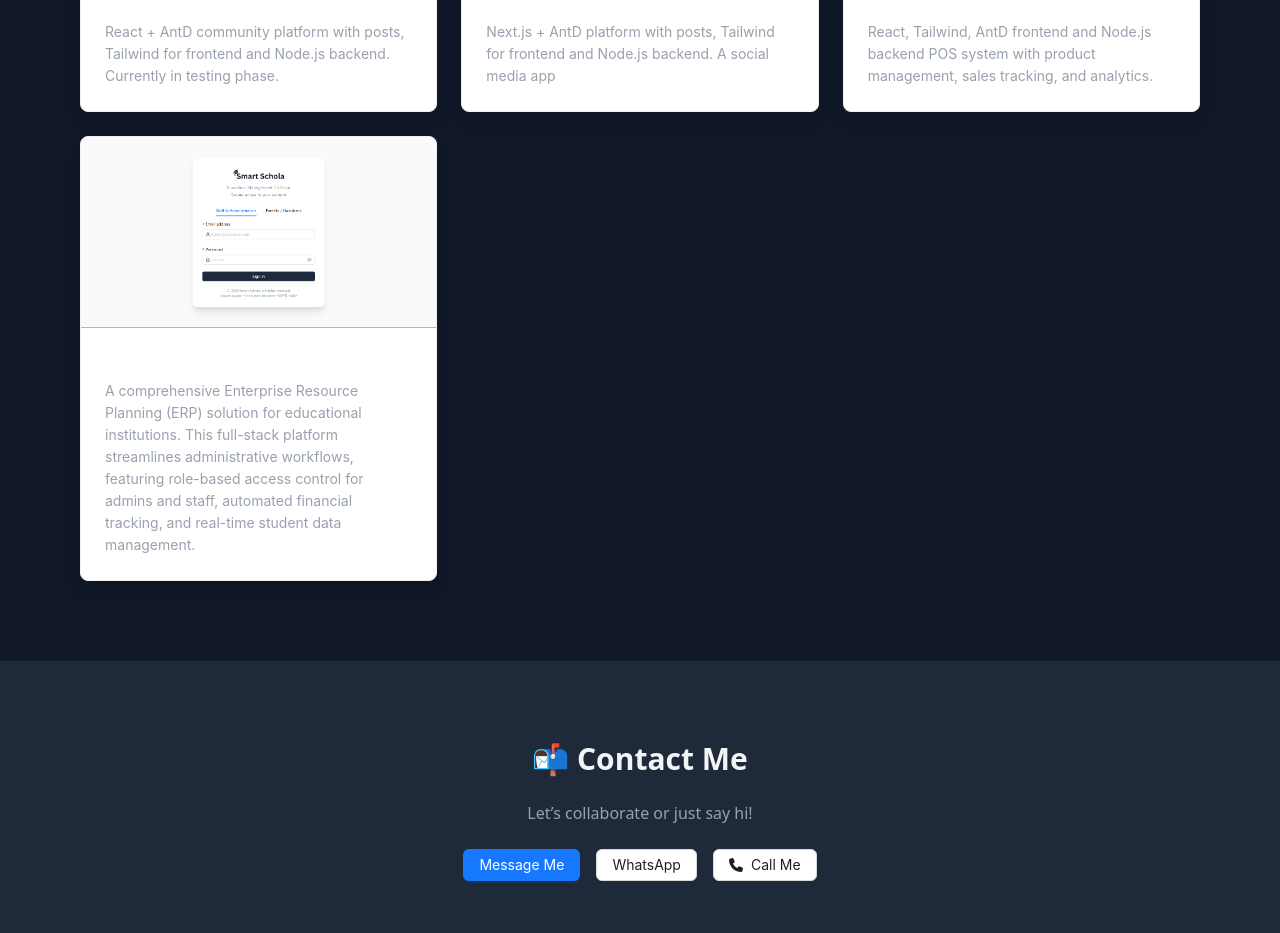
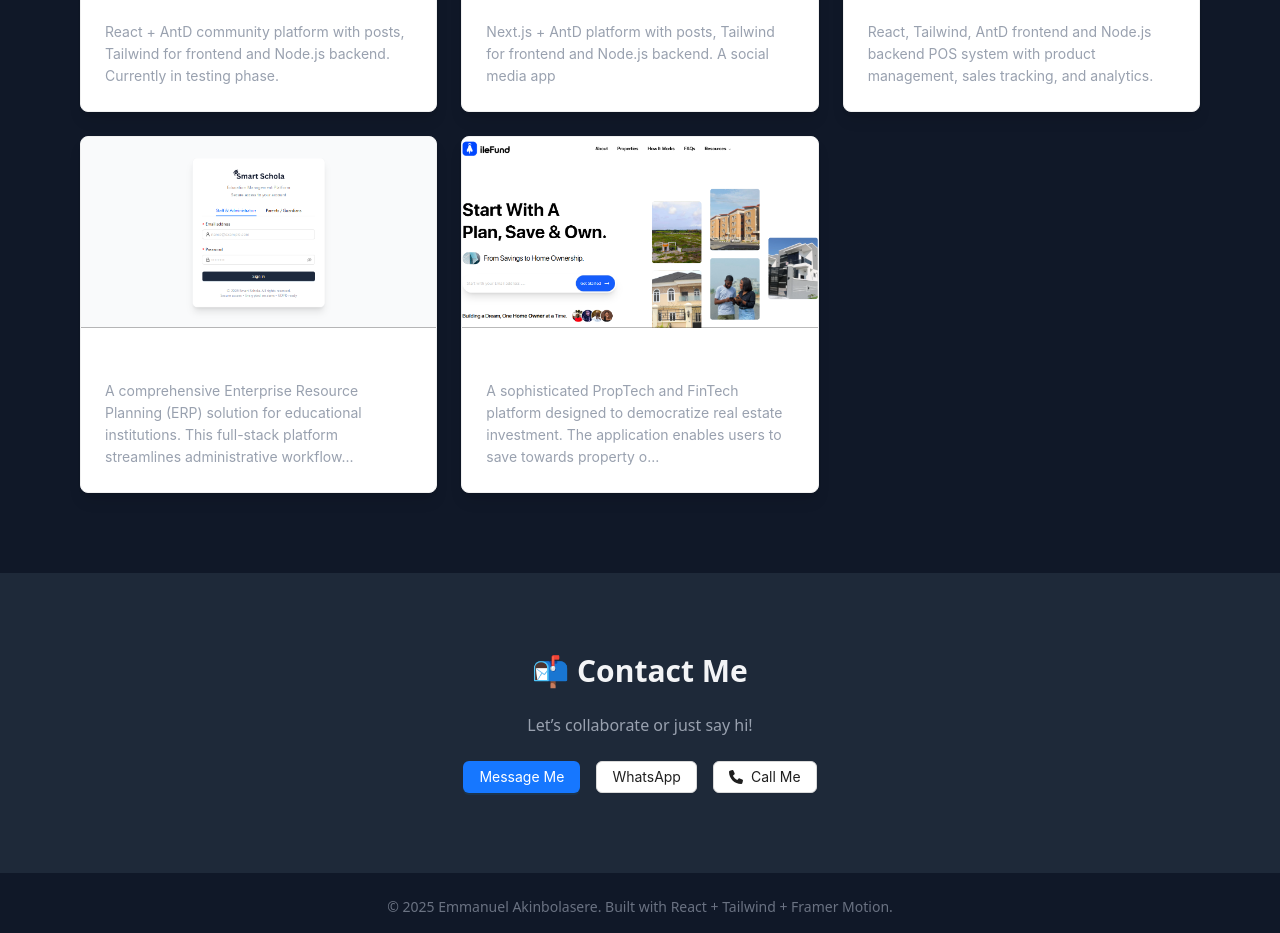
Before and after one commit to emmasam1/my_portfolio, a React (Vite) app: page / in a window 1280 px wide. Shown: the part 1540-2473 px from the top of the page. Built offline with nearby package versions, Linux system fonts and the light colour scheme.

Commit message:
added a new project

```diff
--- a/src/page/Home.jsx
+++ b/src/page/Home.jsx
@@ -20,6 +20,7 @@ import cutlist from "../assets/cutlist.png";
 import withread from "../assets/withread.jpeg";
 import pos from "../assets/pos.png";
 import smartSchola from "../assets/smartSchola.png";
+import ilefund from "../assets/ilefund.png";
 
 const projects = [
   {
@@ -36,7 +37,15 @@ const projects = [
     title: "Withread",
     description:
       "Next.js + AntD platform with posts, Tailwind for frontend and Node.js backend. A social media app",
-    tags: ["Next.js", "AntD", "Tailwind", "Framer Motion", "Node.js", "Express", "MongoDB"],
+    tags: [
+      "Next.js",
+      "AntD",
+      "Tailwind",
+      "Framer Motion",
+      "Node.js",
+      "Express",
+      "MongoDB",
+    ],
     image: withread,
     link: "https://withread.vercel.app/dashboard",
     repo: "https://github.com/emmasam1/withread.git",
@@ -67,6 +76,16 @@ const projects = [
     //   user: "Full live demo available upon request.",
     //   password: "123456@",
     // },
+  },
+  {
+    title: "Ilefund",
+    description:
+      "A sophisticated PropTech and FinTech platform designed to democratize real estate investment. The application enables users to save towards property ownership, purchase land or houses, and invest in high-growth real estate portfolios through fractionalized assets and automated savings plans.",
+    tags: ["React", "Tailwind", "Node.js", "Express", "MongoDB", "FinTech"],
+    image: ilefund, // Replace with your image variable
+    link: "https://ilefund.com/",
+    // repo: "https://github.com/you/ilefund-repo", // Link to your repo if public
+    note: "Production-ready application. A private staging demo with test credentials can be provided upon request for technical evaluation.",
   },
 ];
 
@@ -162,7 +181,6 @@ export default function Home() {
         );
     });
   };
-
 
   return (
     <div className="bg-gray-900 text-gray-100 font-sans scroll-smooth">
@@ -292,7 +310,11 @@ export default function Home() {
                 onClick={() => showProject(p)}
               >
                 <h3 className="text-xl font-semibold text-white">{p.title}</h3>
-                <p className="text-gray-400">{p.description}</p>
+                <p className="text-gray-400">
+                  {p.description?.length > 150
+                    ? `${p.description.slice(0, 150)}...`
+                    : p.description}
+                </p>
               </Card>
             </motion.div>
           ))}
```
Also changed, not shown: src/assets/ilefund.png (added). Lines whose indentation alone changed are shown as unchanged.
